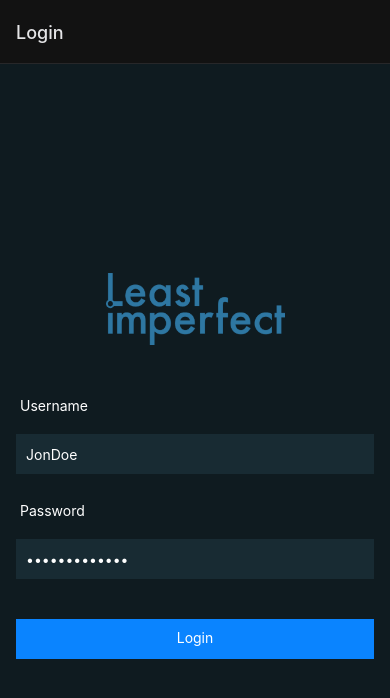
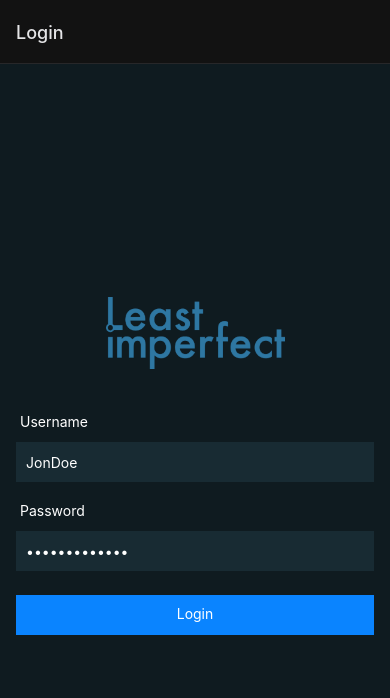
Before and after one commit to leastimperfect/react-native-boilerplate, a React Native app: screen /Login in a window 390 px wide. Shown: the top 698 px of the page. Built offline with nearby package versions, Linux system fonts and the light colour scheme; what expo-linking would draw is missing.

Commit message:
AppButton component

```diff
--- a/src/components/Field.tsx
+++ b/src/components/Field.tsx
@@ -4,7 +4,7 @@ import React, {ReactComponentElement} from 'react';
 import {TextInput} from 'react-native';
 
 type FieldProps = {
-	children?: ReactComponentElement<any>,
+	children?: ReactComponentElement<any> | Array<ReactComponentElement<any>>,
 	label?: string,
 	inputProps?: any,
 };
--- a/src/components/Themed.tsx
+++ b/src/components/Themed.tsx
@@ -3,28 +3,52 @@
  * https://docs.expo.io/guides/color-schemes/
  */
 
-import { Text as DefaultText, View as DefaultView } from 'react-native';
+import {Pressable, PressableProps, Text as DefaultText, View as DefaultView} from 'react-native';
 
 import Colors from '../styles/Colors';
+import styles from '../styles';
+import React from 'react';
 
 type ThemeProps = {
-  lightColor?: string;
-  darkColor?: string;
+	lightColor?: string;
+	darkColor?: string;
 };
 
 export type TextProps = ThemeProps & DefaultText['props'];
 export type ViewProps = ThemeProps & DefaultView['props'];
 
-export function Text(props: TextProps) {
-  const { style, lightColor, darkColor, ...otherProps } = props;
-  const color = darkColor || Colors.text;
+export function Text( props: TextProps ) {
+	const {style, lightColor, darkColor, ...otherProps} = props;
+	const color = darkColor || Colors.text;
 
-  return <DefaultText style={[{ color }, style]} {...otherProps} />;
+	return <DefaultText style={[{color}, style]} {...otherProps} />;
 }
 
-export function View(props: ViewProps) {
-  const { style, lightColor, darkColor, ...otherProps } = props;
-  const backgroundColor = darkColor || Colors.background;
+export function View( props: ViewProps ) {
+	const {style, lightColor, darkColor, ...otherProps} = props;
+	const backgroundColor = darkColor || Colors.background;
 
-  return <DefaultView style={[{ backgroundColor }, style]} {...otherProps} />;
+	return <DefaultView style={[{backgroundColor}, style]} {...otherProps} />;
 }
+
+type AppButtonProps = PressableProps & {
+	title: string,
+};
+
+export function AppButton( props: AppButtonProps ) {
+	return <Pressable
+		style={( {pressed} ) => [styles.button, pressed && styles.buttonPressed]}
+		{...props}>
+		<Text>{props.title}</Text>
+	</Pressable>
+}
+
+export function AppButton2( props: AppButtonProps ) {
+	return <Pressable
+		style={( {pressed} ) => [styles.button, styles.buttonSecondary, pressed && styles.buttonSecondaryPressed]}
+		{...props}>
+		<Text>{props.title}</Text>
+	</Pressable>
+}
+
+export const AppButtonSecondary = AppButton2;
--- a/src/screens/LoginScreen.tsx
+++ b/src/screens/LoginScreen.tsx
@@ -1,7 +1,7 @@
 import React, {ReactComponentElement, useEffect, useState} from 'react';
-import {Pressable, TextInput} from 'react-native';
+import {Button, Pressable, TextInput} from 'react-native';
 
-import {Text, View} from '../components/Themed';
+import {AppButton, AppButton2, Text, View} from '../components/Themed';
 import {RootStackParamList, RootStackScreenProps} from '../types';
 import styles from '../styles';
 import AppLogo from '../components/AppLogo';
@@ -14,8 +14,6 @@ interface LoginScreenProps<route extends keyof RootStackParamList> extends RootS
 };
 
 function LoginScreen( {navigation, user, userLogin}: LoginScreenProps<'Login'> ) {
-
-	console.log( {navigation, user, userLogin} );
 
 	const [fieldValues, setFieldValues] = useState( {
 		username: 'JonDoe', // @todo Remove after dev
@@ -45,9 +43,7 @@ function LoginScreen( {navigation, user, userLogin}: LoginScreenProps<'Login'> )
 			}}/>
 
 			<Field>
-				<Pressable style={[styles.button]} onPress={e => userLogin( fieldValues.username, fieldValues.password )}>
-					<Text>Login</Text>
-				</Pressable>
+				<AppButton title='Login' onPress={e => userLogin( fieldValues.username, fieldValues.password )} />
 			</Field>
 
 		</View>
--- a/src/styles/index.tsx
+++ b/src/styles/index.tsx
@@ -34,7 +34,7 @@ const styles = StyleSheet.create({
 		padding: 10,
 		color: Colors.text,
 		width: '100%',
-		marginTop: 16,
+		marginTop: 8,
 	},
 
 	button: {
@@ -44,11 +44,23 @@ const styles = StyleSheet.create({
 		padding: 10,
 		color: Colors.text,
 		width: '100%',
-		marginTop: 16,
+		marginTop: 8,
+	},
+
+	buttonPressed: {
+		opacity: .8,
+	},
+
+	buttonSecondary: {
+		backgroundColor: AppTheme.colors.notification,
+	},
+
+	buttonSecondaryPressed: {
+		opacity: .8,
 	},
 
 	field: {
-		marginTop: 24,
+		marginTop: 16,
 		alignItems: 'flex-start',
 		width: '100%',
 	},
```
